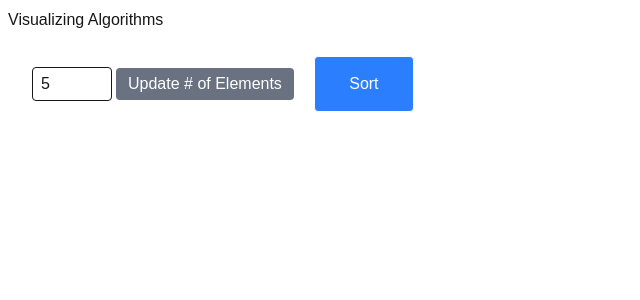
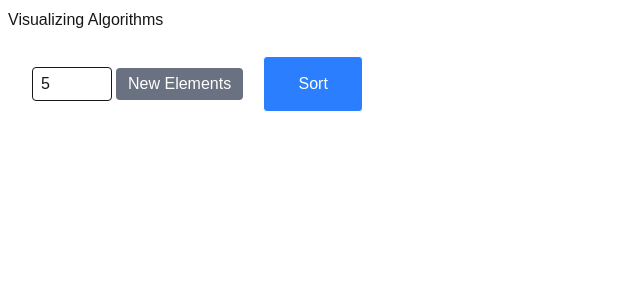
Before and after one commit to bbeaudet-dev/visual-algorithm, a Next.js app: page / in a window 1280 px wide. Shown: the top 300 px of the page, without its empty margins (0-640 px from the left). Built offline with nearby package versions, Linux system fonts and the light colour scheme.

Commit message:
insertion sort algorithm working, no animation

```diff
--- a/src/app/components/InsertionSort.tsx
+++ b/src/app/components/InsertionSort.tsx
@@ -49,7 +49,7 @@ export default function InsertionSort() {
                                     className="px-3 py-1 m-1 text-white bg-gray-500 rounded hover:bg-gray-600"
                                     onClick={ generateNewArray }
                               >
-                                    Update # of Elements
+                                    New Elements
                               </button>
                         </form>
 
@@ -61,3 +61,5 @@ export default function InsertionSort() {
             </>
       )
 }
+
+// include in commit/PR
--- a/src/app/page.tsx
+++ b/src/app/page.tsx
@@ -9,3 +9,5 @@ export default function Home() {
             </div>
       )
 }
+
+// include in commit/PR
--- a/src/app/sort.ts
+++ b/src/app/sort.ts
@@ -32,3 +32,5 @@ export function insertionSort(
 
       return newArray
 }
+
+// include in commit/PR
```
